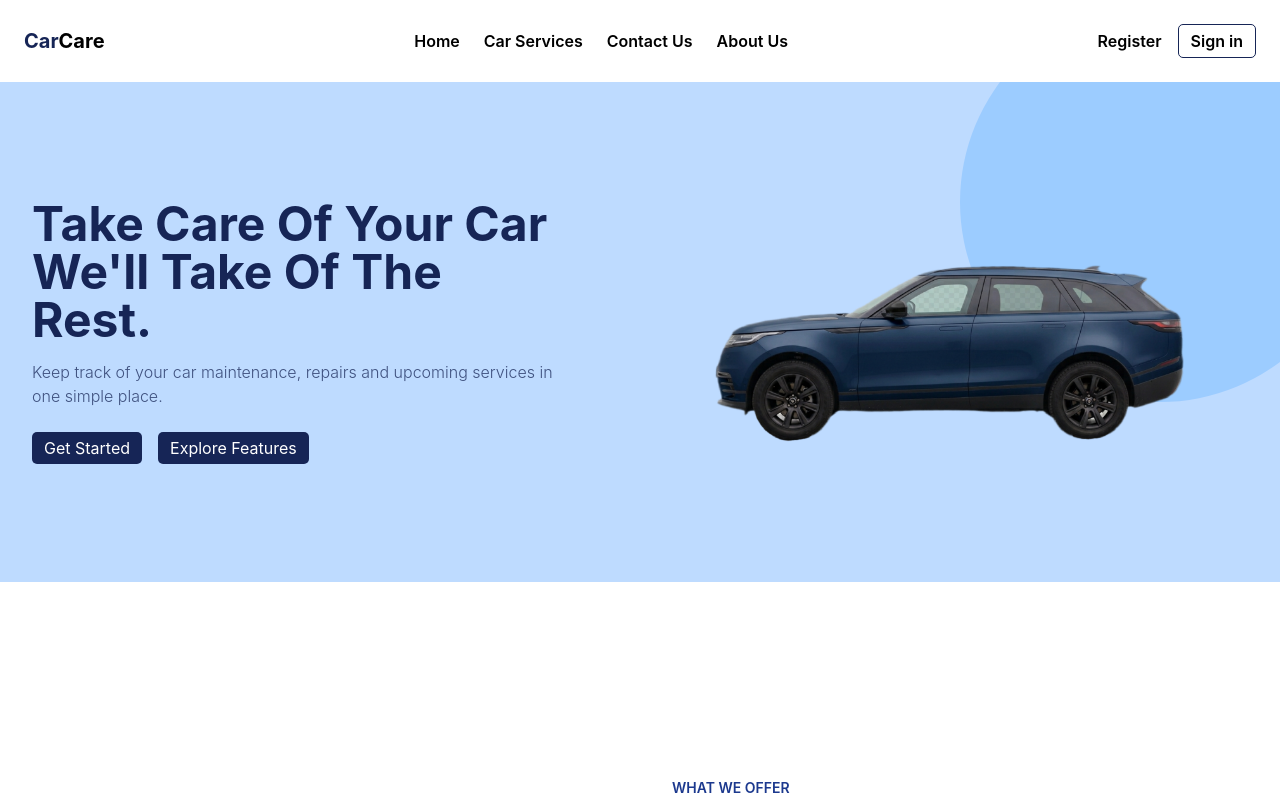
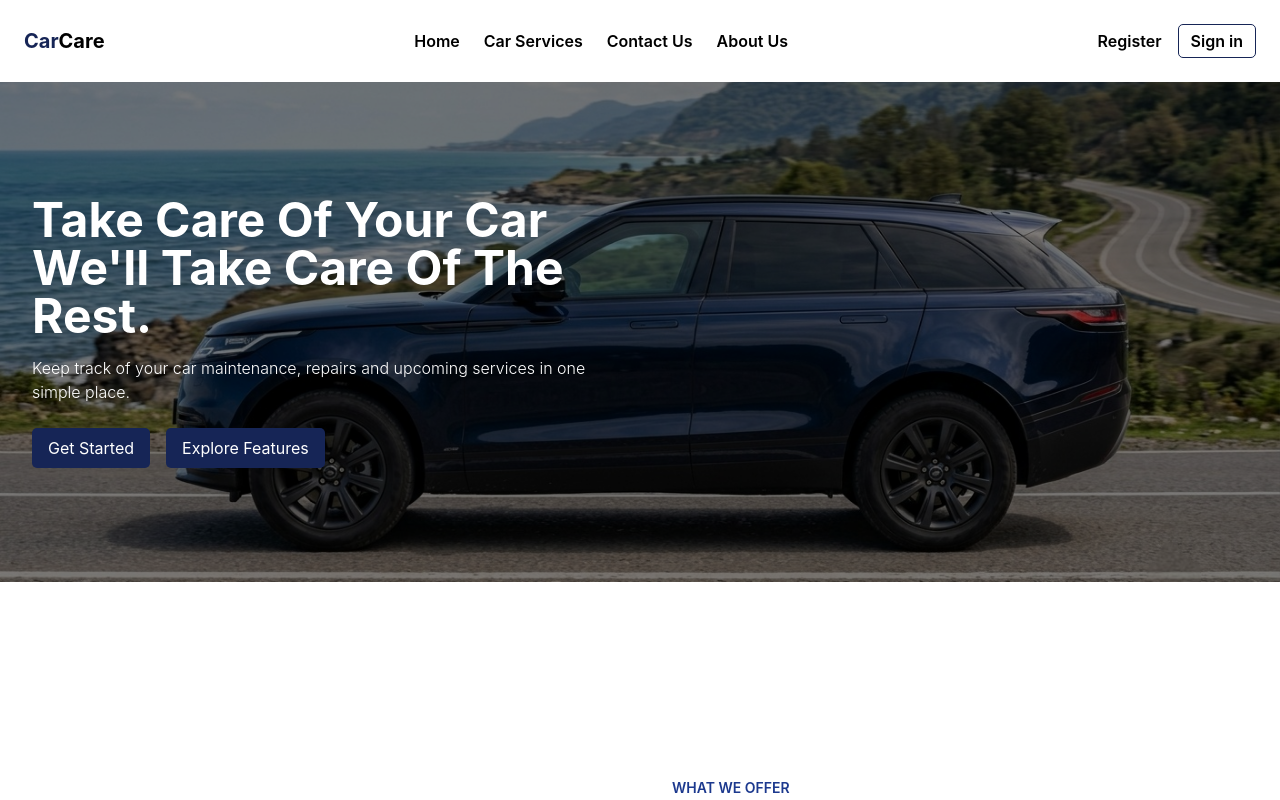
Before and after one commit to SajedehGharibiann/CarCare, a React (Vite) app in the folder FrontEnd/: page / in a window 1280 px wide. Shown: the top 800 px of the page. Built offline with nearby package versions, Linux system fonts and the light colour scheme.

Commit message:
Update Home.jsx

```diff
--- a/FrontEnd/src/Pages/Home.jsx
+++ b/FrontEnd/src/Pages/Home.jsx
@@ -13,29 +13,39 @@ export default function Home() {
   return (
     <>
       <Navbar />
-      <main className="w-full min-h-[500px] overflow-hidden bg-blue-200 relative mb-[100px]">
-        <div className="absolute -right-20 -top-20 w-[400px] h-[400px] bg-blue-300 rounded-full opacity-70"></div>
+      <main className="w-full min-h-[500px] overflow-hidden mb-[100px]">
+        <div className="relative h-[500px]">
+          <img
+            src="/1788618420391.jpg"
+            alt=""
+            className="w-full h-full object-cover"
+          />
 
-        <div className="relative max-w-7xl mx-auto px-8 flex items-center min-h-[500px]">
+          <div className="absolute inset-0 bg-black/50"></div>
 
-          <div className="max-w-xl ">
-            <h2 className="text-5xl font-bold text-blue-950 mb-4">
-              Take Care Of Your Car <br /> We'll Take Of The Rest.
+          <div className="absolute inset-0 z-10 max-w-7xl mx-auto px-8 flex items-center">
+            <div className="max-w-xl">
+              <h2 className="text-5xl font-bold text-white mb-4">
+                Take Care Of Your Car <br />
+                We'll Take Care Of The Rest.
               </h2>
-            <p className="opacity-75 mb-6 text-blue-950 font-light">
-              Keep track of your car maintenance, repairs and upcoming services
-              in one simple place.
+
+              <p className="text-white mb-6 font-light">
+                Keep track of your car maintenance, repairs and upcoming
+                services in one simple place.
               </p>
+
               <div className="flex gap-4">
-              <button className="bg-blue-950 rounded-[5px] text-white py-1 px-3 cursor-pointer">
+                <button className="bg-blue-950 rounded-[5px] text-white py-2 px-4 cursor-pointer">
                   Get Started
                 </button>
-              <button className="bg-blue-950 rounded-[5px] text-white py-1 px-3 cursor-pointer">
+
+                <button className="bg-blue-950 rounded-[5px] text-white py-2 px-4 cursor-pointer">
                   Explore Features
                 </button>
               </div>
             </div>
-          <img src="/HeroCar.png" alt="" className=" w-[50%] h-[50%] object-cover ml-18" />
+          </div>
         </div>
       </main>
       <OurServices />
```
Lines whose indentation alone changed are shown as unchanged.
